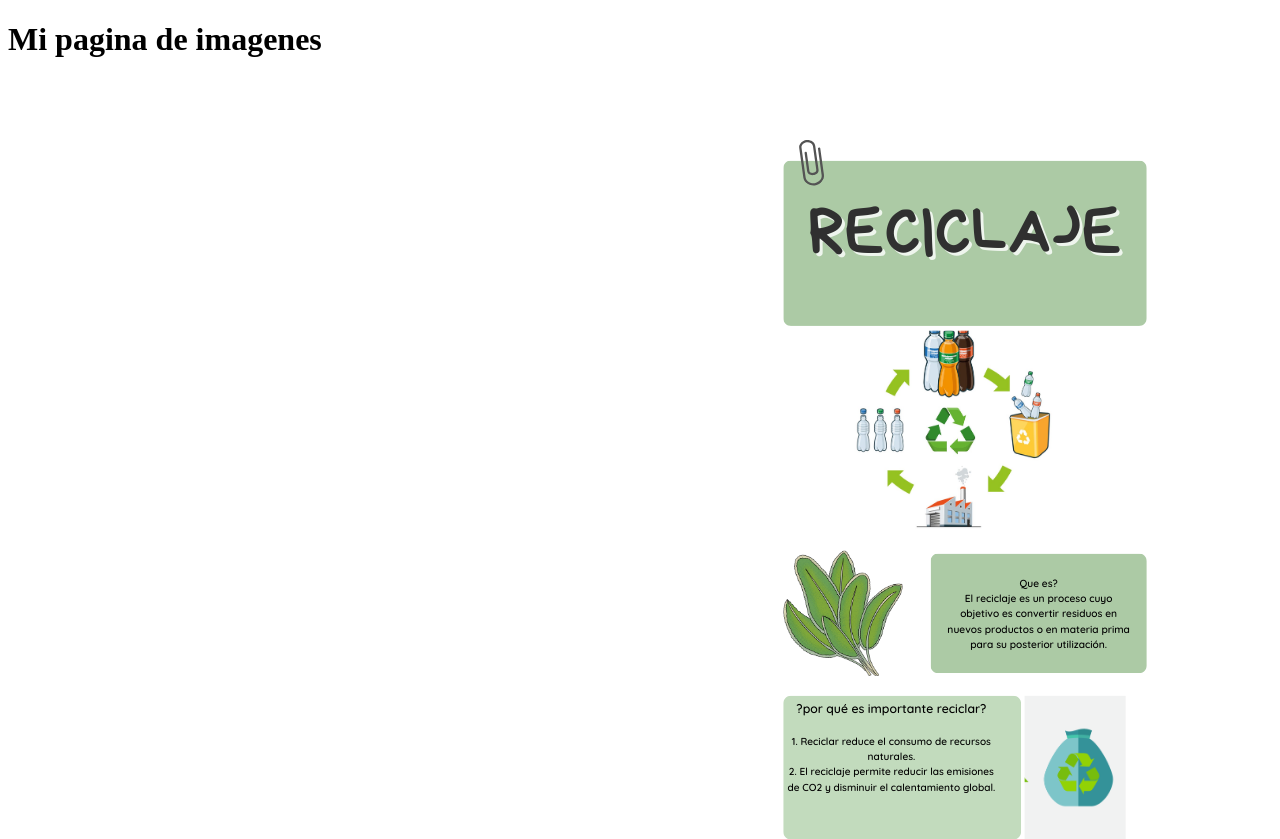
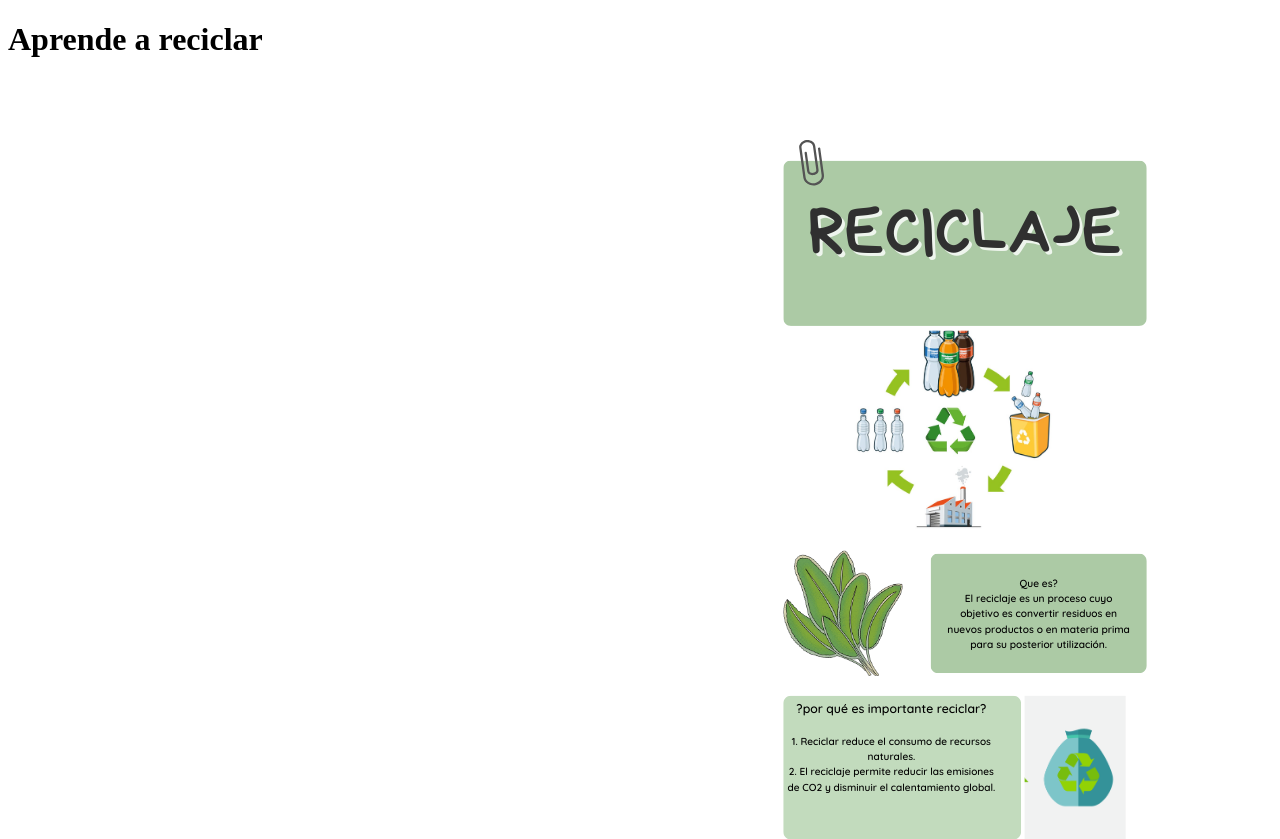
Before and after one commit to Alado2009/web, a plain HTML site: page index.html in a window 1280 px wide. Shown: the top 839 px of the page. Drawn offline with Linux system fonts and the light colour scheme; files whose address does not match are found by name.

Commit message:
Update index.html

```diff
--- a/index.html
+++ b/index.html
@@ -4,7 +4,7 @@
 <title>Mi pagina de imagenes</title>
 </head>
 <body>
-<h1>Mi pagina de imagenes</h1>
+<h1>Aprende a reciclar</h1>
 <div class="galeria">
 <img src="imgyyyy_files/RECICLAJE.png" alt="¿Que es reciclar?">
 <img src="recicla.jpg" alt="¿como reciclar?">
```
